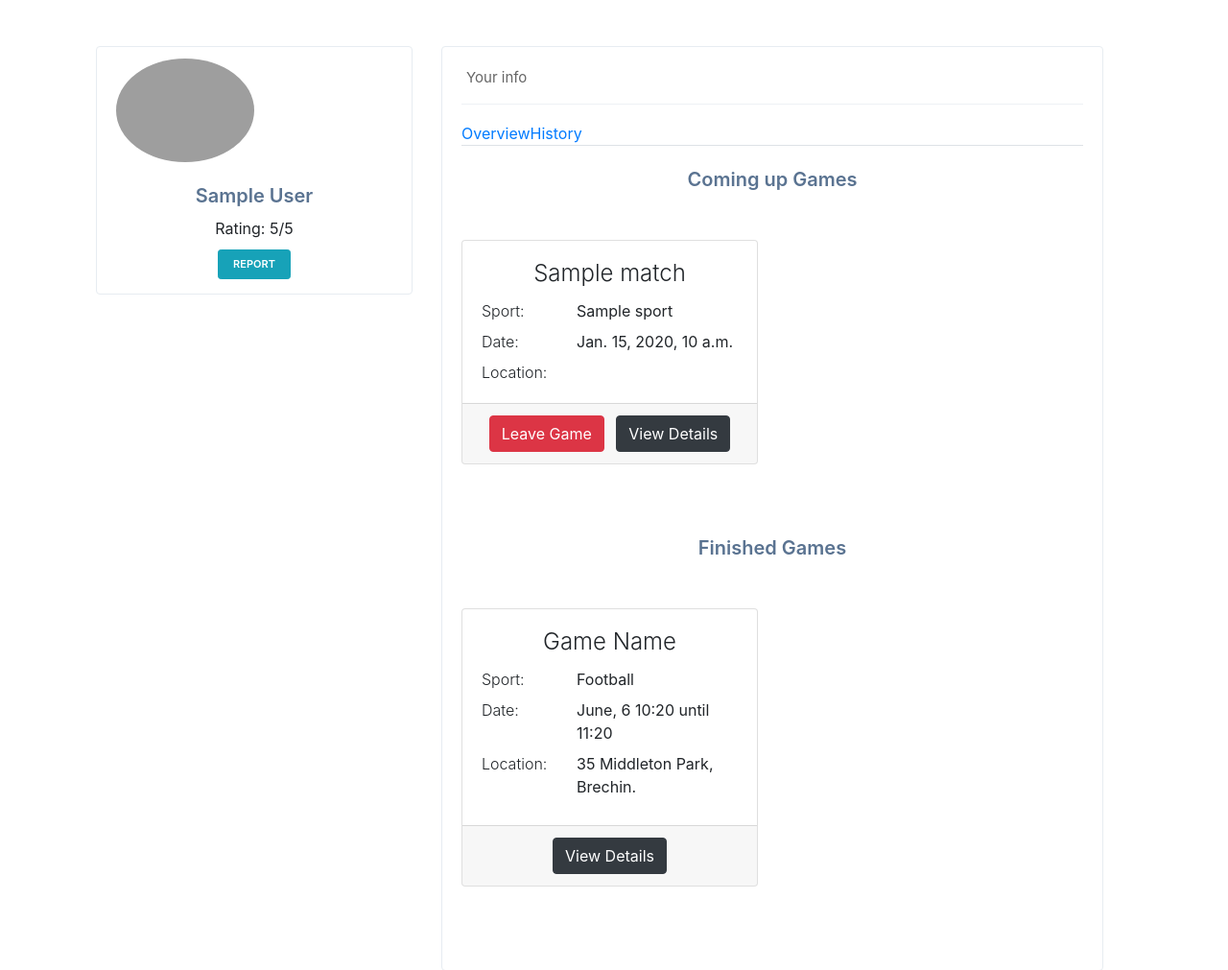
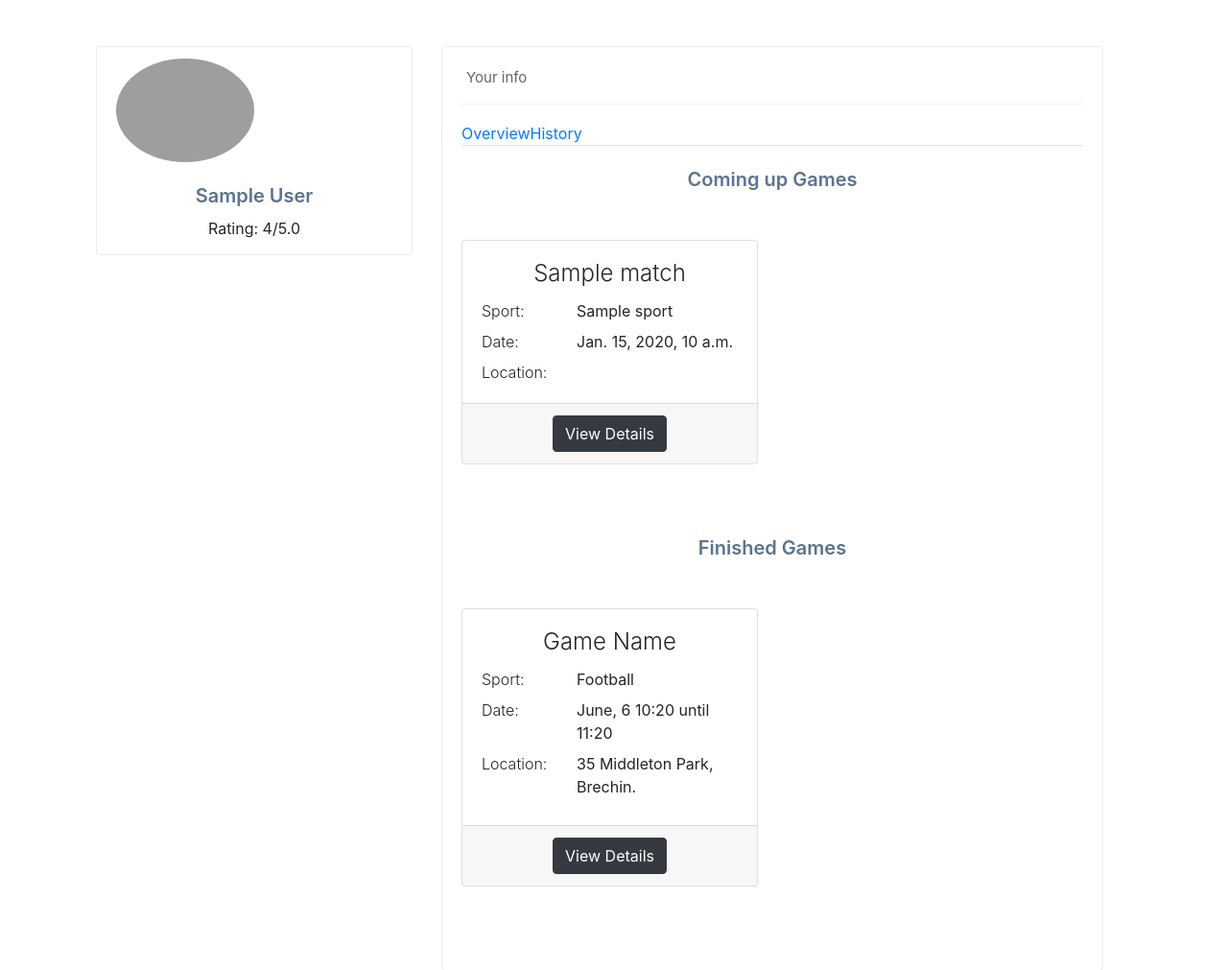
Before and after one commit to dans-acc/kitup-assignment, a Django app: template templates/kitup/user_profile.html in a window 1280 px wide. Shown: the part 56-1067 px from the top of the page at 96% size. Run offline with Django 3.2, Linux system fonts and the light colour scheme; tables that the repository leaves empty hold one stand-in row (values such as "Sample post"); the template is opened without the code that fills it: values that come from a table or form of the project are taken from there, most other values are stand-ins (such as "Sample title", 1, 10 or a date in 2020); some libraries are stand-ins or nearby versions; grey boxes are pictures that could not be loaded.

Commit message:
profile basics complete for the mimimum functionality

```diff
--- a/kitup/views.py
+++ b/kitup/views.py
@@ -152,6 +152,7 @@
         context_dictionary['first_name'] = user_meta_data.first_name
         context_dictionary['last_name'] = user_meta_data.last_name
         context_dictionary['email'] = user_meta_data.email
+        context_dictionary['rating'] = profile.rating
         context_dictionary['matches'] = matches
 
         #print(user_meta_data.Profile.strikes)
--- a/templates/kitup/user_profile.html
+++ b/templates/kitup/user_profile.html
@@ -22,11 +22,13 @@
                     <img src="../../media/default_profile_photo.png" class="img-responsive" alt=""></div>
                 <div class="profile-usertitle">
                     <div class="profile-usertitle-name">{{ first_name }} {{ last_name }}</div>
-                    <div class="profile-rating">Rating: 5/5</div>
+                    <div class="profile-rating">Rating: {{ rating }}/5.0</div>
                 </div>
+                <!--
                 <div class="profile-userbuttons">
                     <button type="button" class="btn btn-info  btn-sm">Report</button>
                 </div>
+                -->
             </div>
         </div>
         <div class="col-md-8">
@@ -81,7 +83,7 @@
                                             {% if matches.len <= 0 %}
                                                 No upcoming Matches!
                                             {% else %}
-                                                {% for match in completed_matches %}
+                                                {% for match in matches %}
                                                     <div class="card h-100">
                                                         <div class="card-body">
 
@@ -101,7 +103,6 @@
 
                                                         <!-- Options for joining or leaving the match. -->
                                                         <div class="card-footer text-center">
-                                                            <a class="btn btn-danger mr-2" href="#" role="button">Leave Game</a>
                                                             <a class="btn btn-dark" href="#" role="button">View Details</a>
                                                         </div>
 
```
